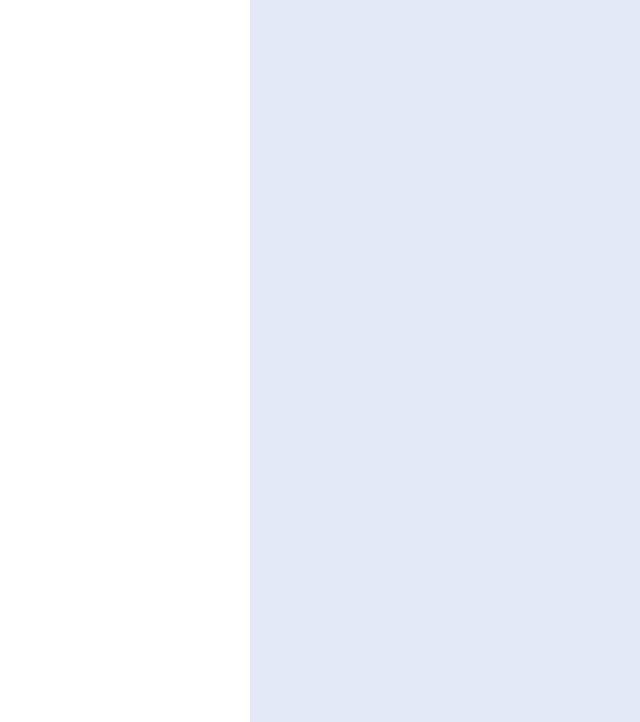
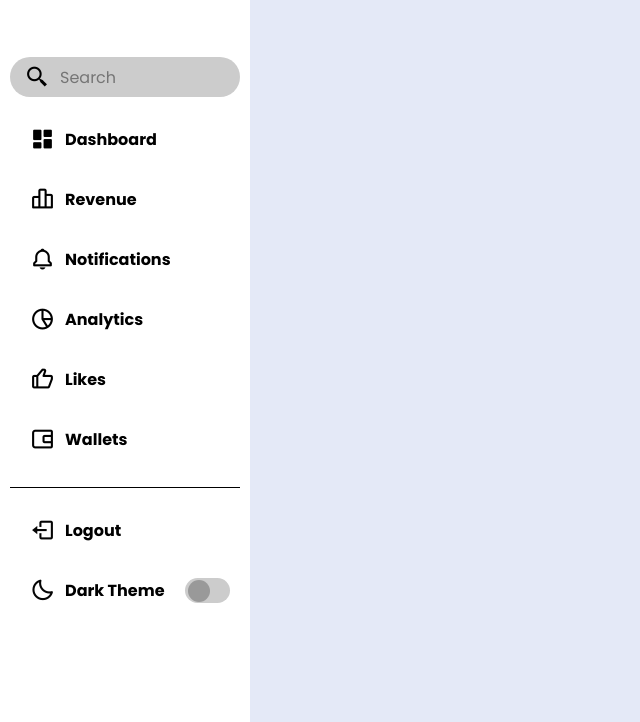
Before and after one commit to Hritik95/Responsive-Sidebar-Menu, a plain HTML site: page index.html in a window 1280 px wide. Shown: the part 78-800 px from the top of the page, without its empty margins (0-640 px from the left). Drawn offline with nearby package versions, Linux system fonts and the light colour scheme.

Commit message:
Light theme CSS Done

```diff
--- a/index.html
+++ b/index.html
@@ -20,7 +20,80 @@
             <i class='bx bx-chevron-right toggle'></i>
         </div>
 
+        <div class="menu-bar">
+            <div class="menu-content">
+                <li class="search-box">
+                    <i class='bx bx-search-alt-2 search-icon'></i>
+                    <input type="text" placeholder="Search">
+                </li>
 
+                <ul class="list">
+                    <li class="nav-link">
+                        <a href="#">
+                            <i class='bx bxs-dashboard icon'></i>
+                            <span class="nav-text"><h6>Dashboard</h6></span>
+                        </a>
+                    </li>
+
+
+                    <li class="nav-link">
+                        <a href="#">
+                            <i class='bx bx-bar-chart-alt-2 icon' ></i>
+                            <span class="nav-text"><h6>Revenue</h6></span>
+                        </a>
+                    </li>
+
+                    <li class="nav-link">
+                        <a href="#">
+                            <i class='bx bx-bell icon' ></i>
+                            <span class="nav-text"><h6>Notifications</h6></span>
+                        </a>
+                    </li>
+
+                    <li class="nav-link">
+                        <a href="#">
+                            <i class='bx bx-pie-chart-alt-2 icon'></i>
+                            <span class="nav-text"><h6>Analytics</h6></span>
+                        </a>
+                    </li>
+
+                    <li class="nav-link">
+                        <a href="#">
+                            <i class='bx bx-like icon' ></i>
+                            <span class="nav-text"><h6>Likes</h6></span>
+                        </a>
+                    </li>
+
+                    <li class="nav-link">
+                        <a href="#">
+                            <i class='bx bx-wallet-alt icon' ></i>
+                            <span class="nav-text"><h6>Wallets</h6></span>
+                        </a>
+                    </li>
+                </ul>
+            </div>
+
+            <hr size="1" width="100%" color="#000">
+
+            <div class="bottom">
+                <ul class="list">
+                    <li class="nav-link">
+                        <a href="#">
+                            <i class='bx bx-log-out icon' style='color:#050505' ></i>
+                            <span class="nav-text"><h6>Logout</h6></span>
+                        </a>
+                    </li>
+
+                    <li class="nav-link">
+                        <a href="#">
+                            <i class='bx bx-moon icon' style='color:#050505' ></i>
+                            <span class="nav-text"><h6>Dark Theme</h6></span>
+                            <button><span></span></button>
+                        </a>
+                    </li>
+                </ul>
+            </div>
+        </div>
     </nav>
 </body>
 </html>
--- a/style.css
+++ b/style.css
@@ -7,12 +7,12 @@
     font-family: 'Poppins', sans-serif;
 }
 
-body{
+body {
     min-height: 100vh;
     background: #E4E9F7;
 }
 
-.sidebar{
+.sidebar {
     position: fixed;
     top: 0;
     left: 0;
@@ -23,14 +23,15 @@ body{
 
 }
 
-.title{
-    position: absolute;
+.title {
+    position: relative;
     display: flex;
-    justify-content: center;
+    justify-content: flex-start;
     align-items: center;
+    margin-top: 15px;
 }
 
-.title-logo{
+.title-logo {
     background: #695CFE;
     width: 50px;
     height: 50px;
@@ -43,15 +44,17 @@ body{
     margin-right: 10px;
 }
 
-.title-dis h2{
+.title-dis h2 {
     font-size: 19px;
 }
 
-.title-dis h4{
+.title-dis h4 {
     font-size: 14px;
 }
 
-.sidebar .title .toggle{
+.sidebar .title .toggle {
+    position: absolute;
+    left: 230px;
     background: #695CFE;
     width: 25px;
     height: 25px;
@@ -62,5 +65,107 @@ body{
     font-size: 22px;
     color: #fff;
     cursor: pointer;
+}
 
+.menu-bar {
+    position: relative;
+    display: flex;
+    justify-content: center;
+    align-items: center;
 }
+
+.menu-content {
+    width: 100%;
+}
+
+.search-box {
+    background: #ccc;
+    display: flex;
+    align-items: center;
+    height: 40px;
+    margin-top: 60px;
+    width: 100%;
+    border-radius: 20px;
+}
+
+.search-box .search-icon {
+    font-size: 25px;
+    padding-left: 15px;
+}
+
+.search-box input {
+    width: 75%;
+    background: #ccc;
+    outline: none;
+    border: none;
+    font-size: 16px;
+    padding-left: 10px;
+}
+
+.list {
+    margin-top: 30px;
+    display: flex;
+    flex-direction: column;
+    list-style: none;
+}
+
+.nav-link {
+    height: 60px;
+}
+
+.menu-bar{
+    display: flex;
+    flex-direction: column;
+}
+
+.list .nav-link a {
+    padding-left: 20px;
+    display: flex;
+    justify-content: flex-start;
+    align-items: center;
+    text-decoration: none;
+}
+
+.icon{
+    font-size: 25px;
+    color: #000;
+}
+
+.nav-text{
+    padding-left: 10px;
+}
+
+.nav-text h6{
+    font-size: 16px;
+    color: #000;
+}
+
+.bottom{
+    display: flex;
+    justify-content: flex-start;
+    width: 100%;
+}
+
+.bottom .list .nav-link a{
+    text-decoration: none;
+}
+
+button{
+    background: #ccc;
+    height: 25px;
+    margin-left: 20px;
+    width: 45px;
+    border-radius: 50px;
+    cursor: pointer;
+    outline: none;
+    border: 0;
+}
+
+button span{
+    background: #999;
+    display: block;
+    height: 22px;
+    width: 22px;
+    border-radius: 50%;
+    margin-left: 3px;
+}
```
